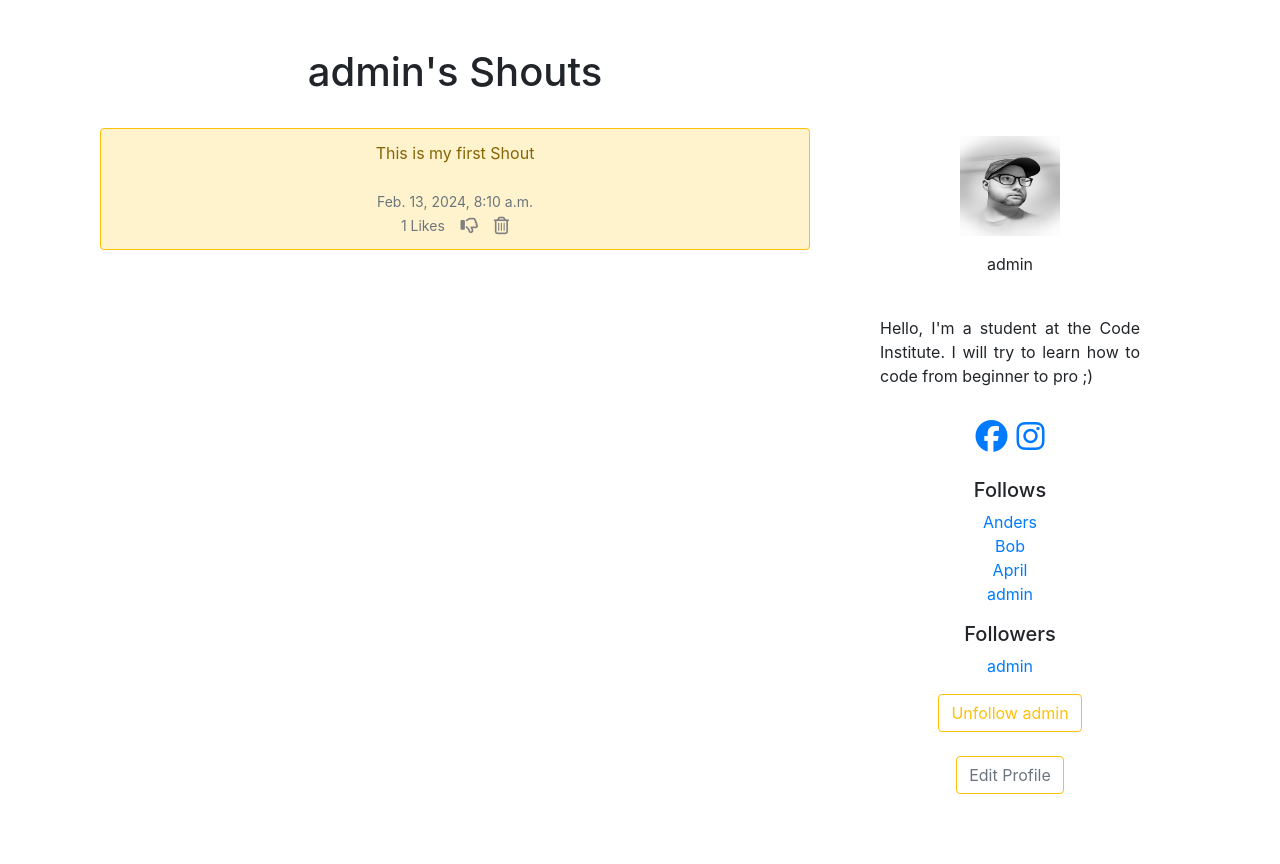
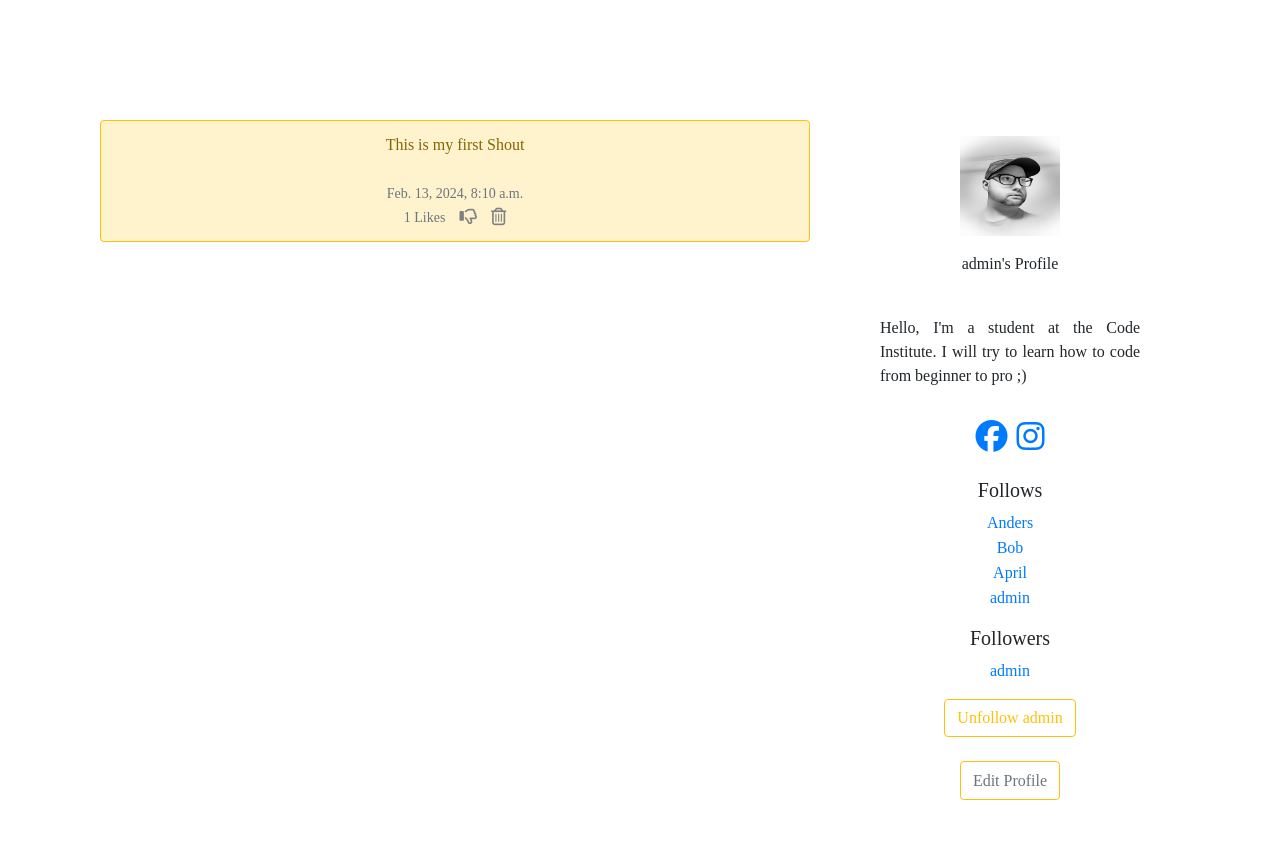
Before and after one commit to AndersH82/TheSaloon, a Django app: page /profile/1 in a window 1280 px wide. Shown: the part 56-920 px from the top of the page. Before the commit the page ends 850 px from the top, so only its background shows below. Run offline with Django 5.2, Linux system fonts and the light colour scheme; a user stored in the database is signed in; data comes from the database, SQL or seed files in the repository; both versions use the stored data as it was after the commit; some libraries are stand-ins or nearby versions; some web fonts are replaced.

Commit message:
changed fonts on all pages

```diff
--- a/the_saloon/forms.py
+++ b/the_saloon/forms.py
@@ -22,7 +22,7 @@ class ShoutForm(forms.ModelForm):
     body = forms.CharField(required=True,
         widget=forms.widgets.Textarea(
             attrs={
-                "placeholder": "Enter your Shouts in The Saloon!",
+                "placeholder": "Enter your Shouts in The Saloon! ",
                 "class":"form-control",
                 }
                 ),
--- a/the_saloon/templates/profile.html
+++ b/the_saloon/templates/profile.html
@@ -7,15 +7,15 @@
 <div class="container text-center">
   <div class="row">
     <div class="col-md-8">
-      <h1>{{ profile.user.username }}'s Shouts</h1>
-      <br />
+
+      <br/><br/><br/>
       {% if shouts%}
       {% for shout in shouts %}
 
-      <div class="alert alert-warning border border-warning" role="alert">
+      <div class="alert alert-warning border border-warning" role="alert" style="font-family: Rye, serif;">
 
         {{ shout.body }}<br /><br />
-        <small class="text-muted">
+        <small class="text-muted" style="font-family: Rye, serif;">
 
           {{ shout.created_at }}
           <br/>
@@ -46,7 +46,7 @@
         <div class="card p-4 border-0">
           <div class=" image d-flex flex-column justify-content-center align-items-center">
               <img src="{{ profile.profile_image.url }}" height="100" width="100" />
-            </button> <span class="name mt-3">{{ profile.user.username }}</span>
+            </button> <span class="name mt-3" style="font-family: Rye, serif;">{{ profile.user.username }}'s Profile</span>
             <div class="d-flex flex-row justify-content-center align-items-center gap-2">
               </i></span> </div> <div class="d-flex flex-row justify-content-center align-items-center mt-3">
                  </div>
@@ -54,7 +54,7 @@
 
                 </div>
                 <div class="text mt-3"> <span>{% if profile.profile_bio %}
-                  <p align="justify">{{ profile.profile_bio}}</p>
+                  <p align="justify" style="font-family: Rye, serif;">{{ profile.profile_bio}}</p>
                   </span>
                   {% endif %}
                 </div>
@@ -72,29 +72,29 @@
                 </div>
 
                     <br/>
-                    <h5> Follows </h5>
+                    <h5 style="font-family: Rye, serif;"> Follows </h5>
                     <p class="card-text">{% for following in profile.follows.all %}
-                      <a href="{% url 'profile' following.user.id %}">{{ following }}</a><br />
+                      <a href="{% url 'profile' following.user.id %}" style="font-family: Rye, serif;">{{ following }}</a><br />
                       {% endfor %}
-                      <h5> Followers </h5>
+                      <h5 style="font-family: Rye, serif;"> Followers </h5>
                       <p class="card-text">{% for following in profile.followed_by.all %}
-                        <a href="{% url 'profile' following.user.id %}">{{ following }}</a><br />
+                        <a href="{% url 'profile' following.user.id %}" style="font-family: Rye, serif;">{{ following }}</a><br />
                         {% endfor %}
 
                         <form method=POST>
                           {% csrf_token %}
                           {% if profile in user.profile.follows.all %}
-                          <button class="btn btn-outline-warning" name="follow" value="unfollow" type="submit">
+                          <button class="btn btn-outline-warning" name="follow" value="unfollow" type="submit" style="font-family: Rye, serif;">
                             Unfollow {{ profile.user.username|lower}}
                           </button>
 
                           {% else %}
-                          <button class="btn btn-outline-warning" name="follow" value="follow" type="submit">
+                          <button class="btn btn-outline-warning" name="follow" value="follow" type="submit" style="font-family: Rye, serif;">
                             Follow {{ profile.user.username|lower}}
                           </button>
                           {% endif %}
                           <br/><br/>
-                          <button class="btn btn-outline-warning"><a href="{% url 'update_user' %}" class="text-muted">Edit Profile</a></button>
+                          <button class="btn btn-outline-warning"><a href="{% url 'update_user' %}" class="text-muted" style="font-family: Rye, serif;">Edit Profile</a></button>
                 </div> </div>
       </div>
       {% endif %}
--- a/the_saloon/templates/update_user.html
+++ b/the_saloon/templates/update_user.html
@@ -3,11 +3,11 @@
 {% block content %}
 
 <div class="col-md-6 offset-md-3"></div>
-<h1>Update your profile</h1>
+<h1 style="font-family: Rye, serif;">Update your profile</h1>
 <br/>
 
 
-<form method="POST" action="" enctype="multipart/form-data">
+<form method="POST" action="" enctype="multipart/form-data" style="font-family: Rye, serif;">
     {% csrf_token %}
     {{ user_form.as_p }}
     {{ profile_form.as_p}}
```
Also changed, not shown: the_saloon/templates/home.html (+5 -5 lines), the_saloon/templates/login.html (+4 -4 lines), the_saloon/templates/profile_list.html (+6 -4 lines), db.sqlite3.
